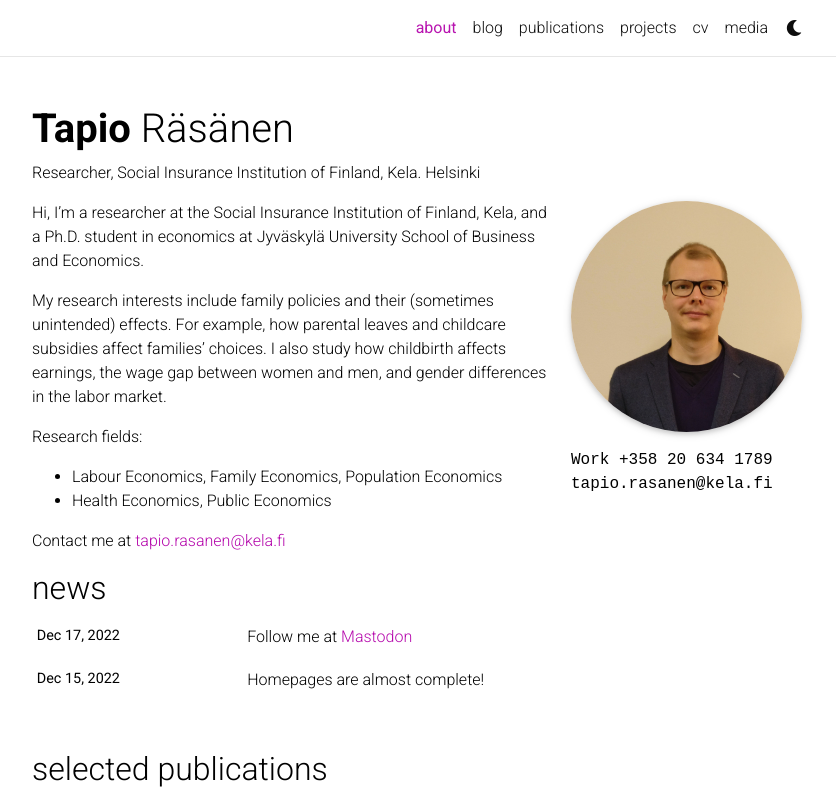
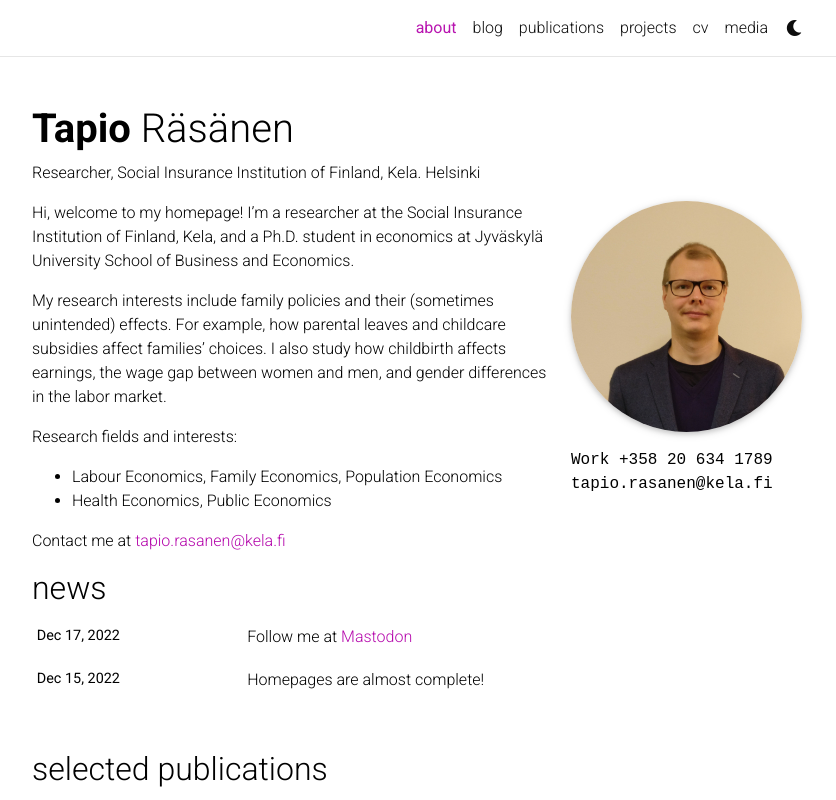
Before and after one commit to RasanenTapio/RasanenTapio.github.io, a Jekyll site: the page built from _pages/about.md, in a window 1280 px wide and 1089 px high, cut to the strip 0-800 px from the top of the window. Shown: the whole strip, without its empty margins (223-1059 px from the left). Built offline with Jekyll 4.4.1, drawn with Linux system fonts in a browser that asks for light colours; full-size pictures stand in for the smaller copies a plugin makes; comment, search, counter and statistics services are not loaded; a style sheet for code colours, icons or effects is not loaded.

```diff
--- a/_data/cv.yml
+++ b/_data/cv.yml
@@ -42,3 +42,8 @@
       description:
         - Research services
         - Microsimulation
+
+- title: Other Interests and Hobbies
+  type: list
+  contents:
+    - <u>Hobbies:</u> Trail running, cross-country mountain biking
--- a/_pages/about.md
+++ b/_pages/about.md
@@ -17,12 +17,12 @@ selected_papers: true # includes a list of papers marked as "selected={true}"
 social: true  # includes social icons at the bottom of the page
 ---
 
-Hi, I'm a researcher at the Social Insurance Institution of Finland, Kela, and a Ph.D. student in economics at Jyväskylä University School of Business and Economics.
+Hi, welcome to my homepage! I'm a researcher at the Social Insurance Institution of Finland, Kela, and a Ph.D. student in economics at Jyväskylä University School of Business and Economics.
 
 My research interests include family policies and their (sometimes unintended) effects. For example, how parental leaves and childcare subsidies affect families’ choices. I also study how childbirth affects earnings, the wage gap between women and men, and gender differences in the labor market.
 
 
-Research fields:
+Research fields and interests:
 - Labour Economics, Family Economics, Population Economics
 - Health Economics, Public Economics
 
```
Also changed, not shown: _projects/4_project.md (+3 -0 lines).
